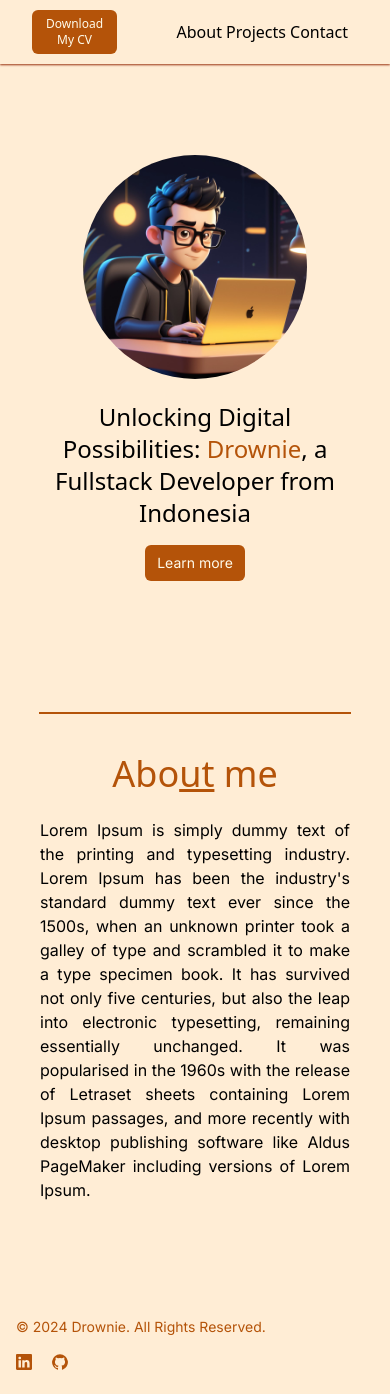
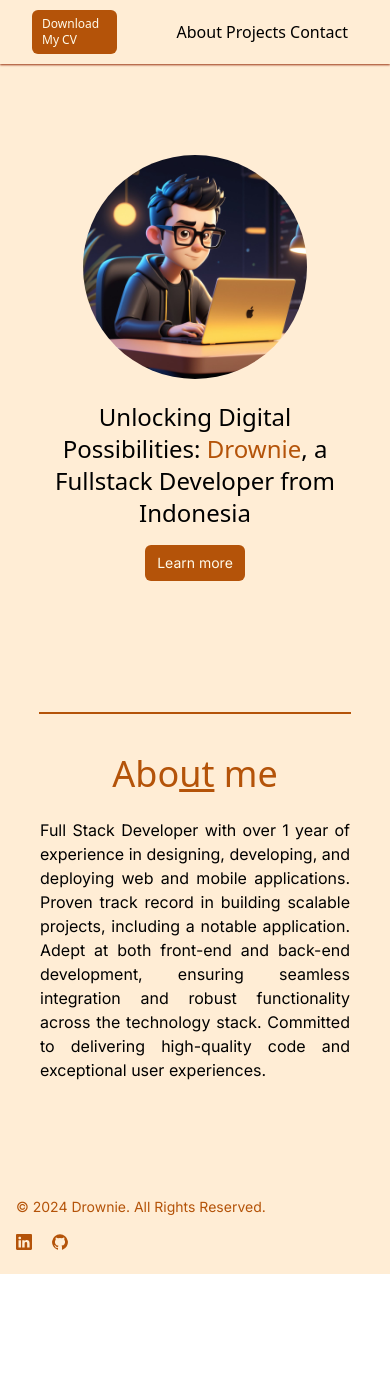
Before and after one commit to Drownie/portfolio_next, a Next.js app: page / in a window 390 px wide. After the commit the page ends 1274 px from the top, so only its background shows below. Built offline with nearby package versions, Linux system fonts and the light colour scheme.

Commit message:
Update Portfolio Data

```diff
--- a/src/app/layout.tsx
+++ b/src/app/layout.tsx
@@ -17,7 +17,7 @@ export default function RootLayout({
   children: React.ReactNode;
 }>) {
   return (
-    <html lang="en">
+    <html lang="en" className="scroll-smooth">
         <body className={inter.className}>{children}</body>
     </html>
   );
--- a/src/components/about.tsx
+++ b/src/components/about.tsx
@@ -2,7 +2,7 @@ export default function About() {
     return (
         <div id="about" className="flex min-h-96 justify-center flex-wrap-reverse">
             <div className="flex flex-col justify-center items-center md:w-[40%] w-full px-10 md:mb-10 mb-20 md:mt-0 mt-6">
-                <p className="mb-2 text-justify">Lorem Ipsum is simply dummy text of the printing and typesetting industry. Lorem Ipsum has been the industry's standard dummy text ever since the 1500s, when an unknown printer took a galley of type and scrambled it to make a type specimen book. It has survived not only five centuries, but also the leap into electronic typesetting, remaining essentially unchanged. It was popularised in the 1960s with the release of Letraset sheets containing Lorem Ipsum passages, and more recently with desktop publishing software like Aldus PageMaker including versions of Lorem Ipsum.</p>
+            <p className="mb-2 text-justify">Full Stack Developer with over 1 year of experience in designing, developing, and deploying web and mobile applications. Proven track record in building scalable projects, including a notable application. Adept at both front-end and back-end development, ensuring seamless integration and robust functionality across the technology stack. Committed to delivering high-quality code and exceptional user experiences.</p>
             </div>
             <div className="flex justify-center items-center md:w-[40%] w-full md:mb-10">
                 <h3 className="text-4xl font-sans font-medium text-center text-amber-700">Abo<span className="underline">ut</span> me</h3>
--- a/src/components/footer.tsx
+++ b/src/components/footer.tsx
@@ -1,3 +1,5 @@
+import Link from "next/link";
+
 export default function Footer() {
     return (
         <footer className="">
@@ -7,18 +9,18 @@ export default function Footer() {
                         © 2024 <a href="https://flowbite.com/" className="hover:underline">Drownie</a>. All Rights Reserved.
                     </span>
                     <div className="flex mt-4 sm:justify-center sm:mt-0">
-                        <a href="https://www.linkedin.com/in/abraham-mahanaim-735a30218/" target="__blank" className="text-amber-700 hover:text-amber-500">
+                        <Link href="https://www.linkedin.com/in/abraham-mahanaim-735a30218/" target="__blank" className="text-amber-700 hover:text-amber-500">
                             <svg className="w-4 h-4" aria-hidden="true" xmlns="http://www.w3.org/2000/svg" width="16" height="16" fill="currentColor" viewBox="0 0 16 16">
                               <path d="M0 1.146C0 .513.526 0 1.175 0h13.65C15.474 0 16 .513 16 1.146v13.708c0 .633-.526 1.146-1.175 1.146H1.175C.526 16 0 15.487 0 14.854zm4.943 12.248V6.169H2.542v7.225zm-1.2-8.212c.837 0 1.358-.554 1.358-1.248-.015-.709-.52-1.248-1.342-1.248S2.4 3.226 2.4 3.934c0 .694.521 1.248 1.327 1.248zm4.908 8.212V9.359c0-.216.016-.432.08-.586.173-.431.568-.878 1.232-.878.869 0 1.216.662 1.216 1.634v3.865h2.401V9.25c0-2.22-1.184-3.252-2.764-3.252-1.274 0-1.845.7-2.165 1.193v.025h-.016l.016-.025V6.169h-2.4c.03.678 0 7.225 0 7.225z"/>
                             </svg>
                             <span className="sr-only">LinkedIn</span>
-                        </a>
-                        <a href="https://github.com/Drownie/" target="__blank" className="text-amber-700 hover:text-amber-500 ms-5">
+                        </Link>
+                        <Link href="https://github.com/Drownie/" target="__blank" className="text-amber-700 hover:text-amber-500 ms-5">
                             <svg className="w-4 h-4" aria-hidden="true" xmlns="http://www.w3.org/2000/svg" fill="currentColor" viewBox="0 0 20 20">
                                 <path fill-rule="evenodd" d="M10 .333A9.911 9.911 0 0 0 6.866 19.65c.5.092.678-.215.678-.477 0-.237-.01-1.017-.014-1.845-2.757.6-3.338-1.169-3.338-1.169a2.627 2.627 0 0 0-1.1-1.451c-.9-.615.07-.6.07-.6a2.084 2.084 0 0 1 1.518 1.021 2.11 2.11 0 0 0 2.884.823c.044-.503.268-.973.63-1.325-2.2-.25-4.516-1.1-4.516-4.9A3.832 3.832 0 0 1 4.7 7.068a3.56 3.56 0 0 1 .095-2.623s.832-.266 2.726 1.016a9.409 9.409 0 0 1 4.962 0c1.89-1.282 2.717-1.016 2.717-1.016.366.83.402 1.768.1 2.623a3.827 3.827 0 0 1 1.02 2.659c0 3.807-2.319 4.644-4.525 4.889a2.366 2.366 0 0 1 .673 1.834c0 1.326-.012 2.394-.012 2.72 0 .263.18.572.681.475A9.911 9.911 0 0 0 10 .333Z" clip-rule="evenodd"/>
                             </svg>
                             <span className="sr-only">GitHub</span>
-                        </a>
+                        </Link>
                     </div>
                 </div>
             </div>
--- a/src/components/navbar.tsx
+++ b/src/components/navbar.tsx
@@ -5,15 +5,15 @@ import Link from "next/link";
 const menuItems = [
     {
         title: 'About',
-        path: '#'
+        path: '#about'
     },
     {
         title: 'Projects',
-        path: '#'
+        path: '#projects'
     },
     {
         title: 'Contact',
-        path: '#'
+        path: '#contact'
     },
 ];
 
@@ -22,7 +22,7 @@ export default function Navbar() {
         return (
             <div className="flex xl:w-[20%] lg:w-[25%] md:w-[30%] sm:w-[35%] w-[45%] mr-10 justify-around items-center">
                 {menuItems.map((menuItem, index) => {
-                    return <Link className="font-sans hover:text-amber-700" key={index} href={menuItem.path}>{menuItem.title}</Link>;
+                    return <Link className="font-sans hover:text-amber-700" key={index} href={menuItem.path} scroll={true}>{menuItem.title}</Link>;
                 })}
             </div>
         );
@@ -42,7 +42,9 @@ export default function Navbar() {
         <nav className="shadow-sm shadow-orange-800">
             <div className="w-full h-16 flex justify-between">
                 <div className="flex items-center xl:w-[60%] lg:w-[50%] md:w-[40%] sm:w-[30%] w-[30%]">
-                    <button className="font-sans md:text-base sm:text-sm text-xs text-amber-50 bg-amber-700 py-1.5 px-2.5 rounded-md xl:ml-32 lg:ml-24 md:ml-16 sm:ml-8 ml-8">Download My CV</button>
+                    <a href="https://docs.google.com/document/d/1194g2Z5seC2iLJiD6dTDq1EpJX2AREBbD-u-70A8RHw/edit?usp=sharing" target="__blank" className="font-sans md:text-base sm:text-sm text-xs text-amber-50 bg-amber-700 py-1.5 px-2.5 rounded-md xl:ml-32 lg:ml-24 md:ml-16 sm:ml-8 ml-8">
+                    <span>Download My CV</span>
+                    </a>
                 </div>
                 <RenderNavButton/>
             </div>
```
